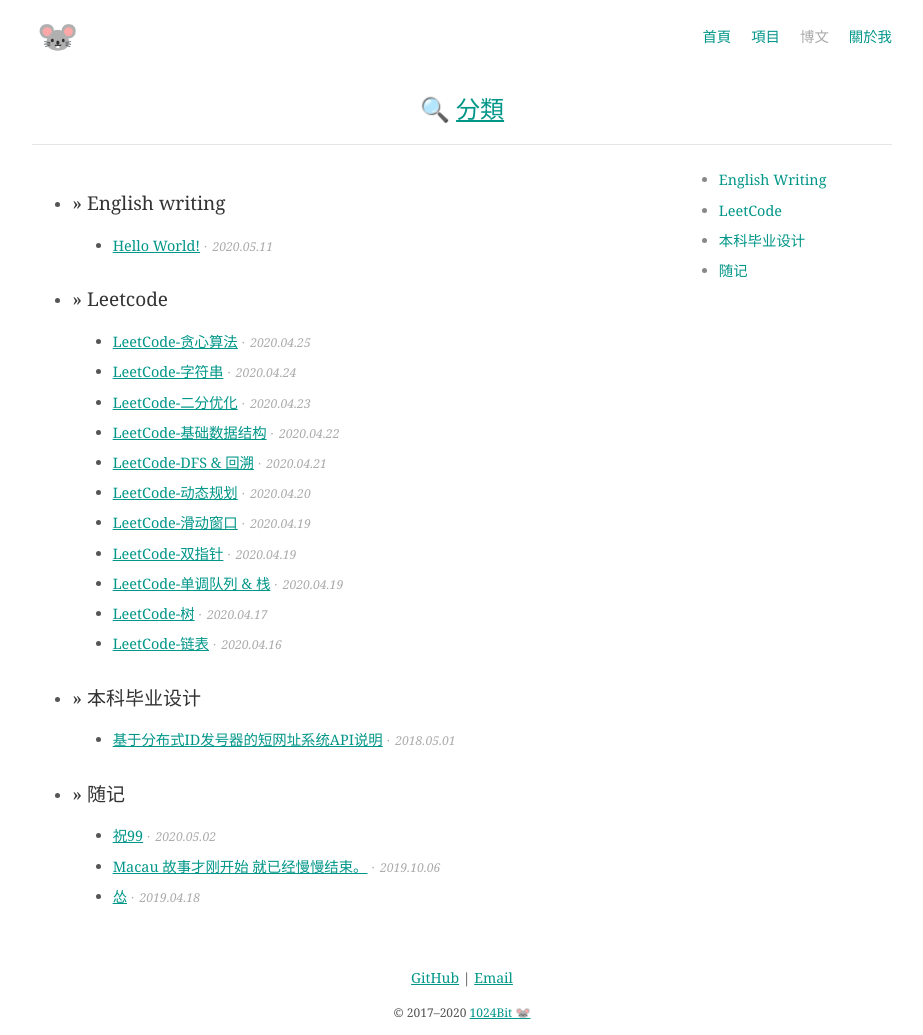
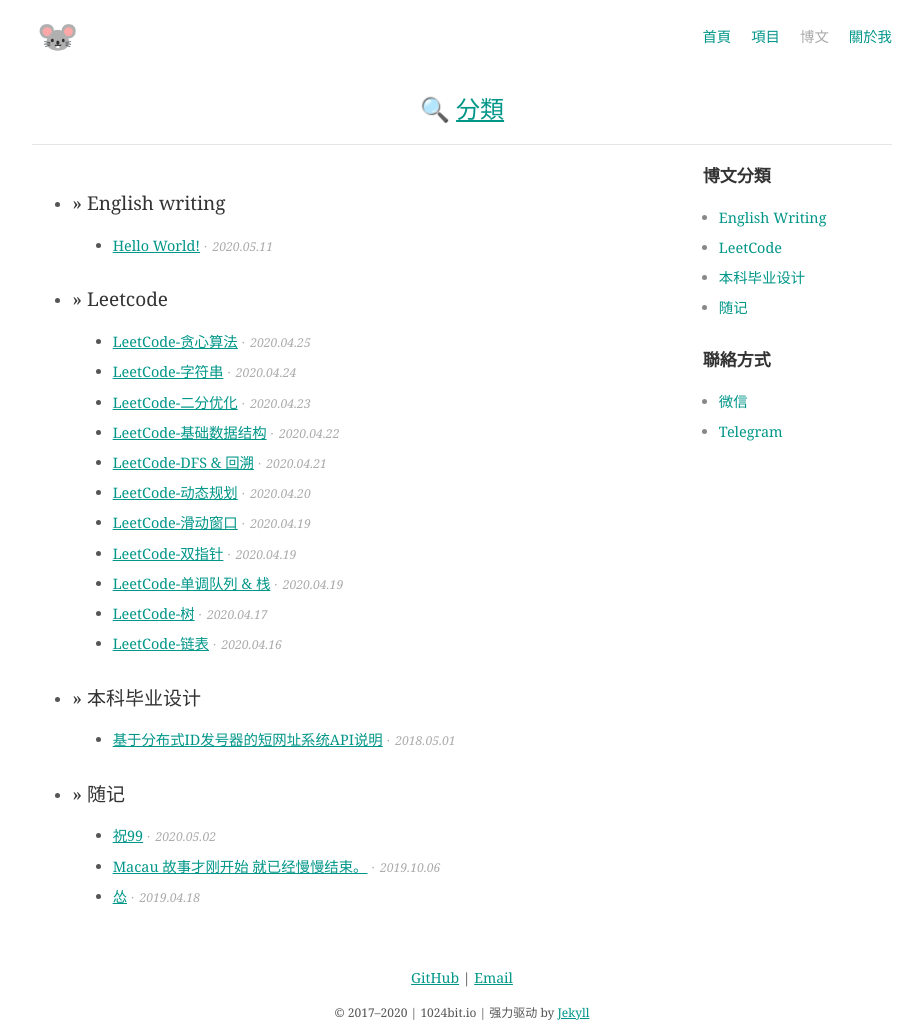
Before and after one commit to GitBlackSir/GitBlackSir.github.io, a Jekyll site: the page built from blog/categories.md, in a window 1280 px wide. Shown: the whole page, without its empty margins (178-1101 px from the left). Built offline with Jekyll 4.4.1, drawn with Linux system fonts in a browser that asks for light colours; nearby versions of some CDN libraries.

Commit message:
Update blog style.

```diff
--- a/_includes/bottom.html
+++ b/_includes/bottom.html
@@ -1,10 +1,10 @@
       </div><!-- #main -->
       <div class="clear"></div>
       <div id="fotterLinks">
-        <a href="https://github.com/baiyuNinja/" alt="GitHub" target="_blank" >GitHub</a> | <a href="mailto:admin@1024bit.io" alt="email" target="_blank">Email</a>
+        <a href={{ site.info-url.github}} alt="GitHub" target="_blank" >GitHub</a> | <a href=mailto:{{ site.info-url.email}} alt="email">Email</a>
       </div>
       <div id="copyright">
-        &copy; 2017–{{ 'now' | date: "%Y" }} <a href="https://blog.1024bit.io/"> 1024Bit 🐭</a>
+        &copy; {{ site.string.first-year }}–{{ 'now' | date: "%Y" }} | {{ site.string.copyright}} | 强力驱动 by <a href="https://jekyllcn.com">Jekyll</a>
       </div>
     </div><!-- .wrap -->
   </div><!-- #container -->
--- a/_includes/categories-list.html
+++ b/_includes/categories-list.html
@@ -1,5 +1,5 @@
-<div class="widget categories-list">
-<!--   <h3 class="widget-title">Blog Categories</h3> -->
+<div class= widget>
+  <h6>博文分類</h6>
   <ul>
   {% assign sorted_categories = site.categories | sort %}
   {% for category in sorted_categories %}
--- a/_includes/important-links.html
+++ b/_includes/important-links.html
@@ -1,14 +1,7 @@
-<!--<div class="widget">-->
-  <!--<h3 class="widget-title">Connect</h3>-->
-  <!--<ul>-->
-
-    <!--<li><a class="spec" href="http://github.com/GitBlackSir?loc=sidebar" alt="GitHub" target="_blank" onclick="trackOutboundLink('http://github.com/GitBlackSir/');">GitHub</a></li>-->
-
-   <!--&lt;!&ndash;  <li><a class="spec" href="http://www.gitbook.com/@gitblacksir?loc=sidebar" alt="GitBook" target="_blank" onclick="trackOutboundLink('http://www.gitbook.com/@gitblacksir');">GitBook</a></li> &ndash;&gt;-->
-
-    <!--<li><a class="spec" href="http://twitter.com/GitBlackSir?loc=sidebar" alt="Twitter" target="_blank" onclick="trackOutboundLink('http://twitter.com/GitBlackSir/');">Twitter</a></li>-->
-
-    <!--<li><a class="spec" href="mailto:GitBlackSir@gmail.com" alt="email" target="_blank" onclick="trackOutboundLink('mailto:admin@1024bit.io');">Email</a></li>-->
-    <!---->
-  <!--</ul>-->
-<!--</div>-->
+<div class="widget">
+  <h6>聯絡方式</h6>
+  <ul>
+    <li><a class="spec" href={{ site.social.wechat }}>微信</a></li>
+    <li><a class="spec" href={{ site.social.telegram }}>Telegram</a></li>
+  </ul>
+</div>
```
